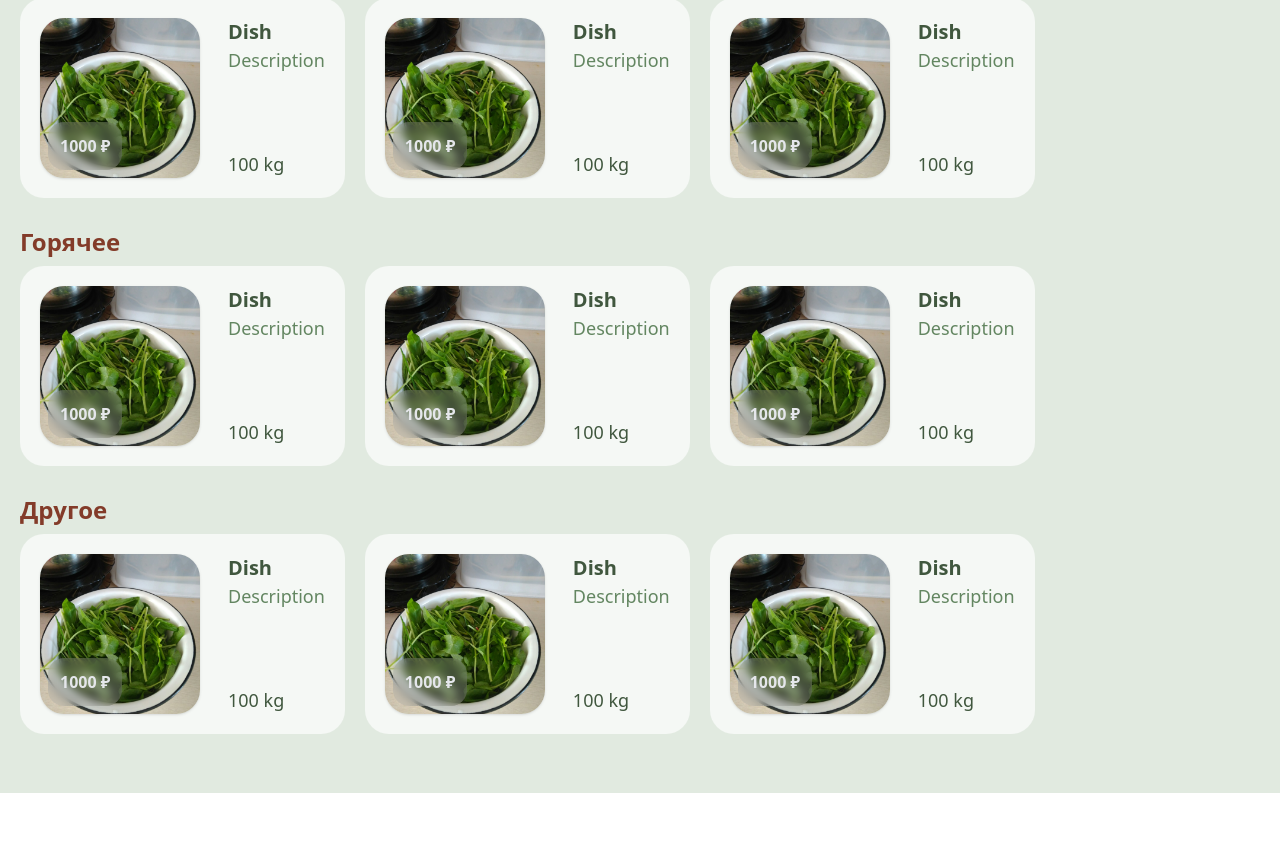
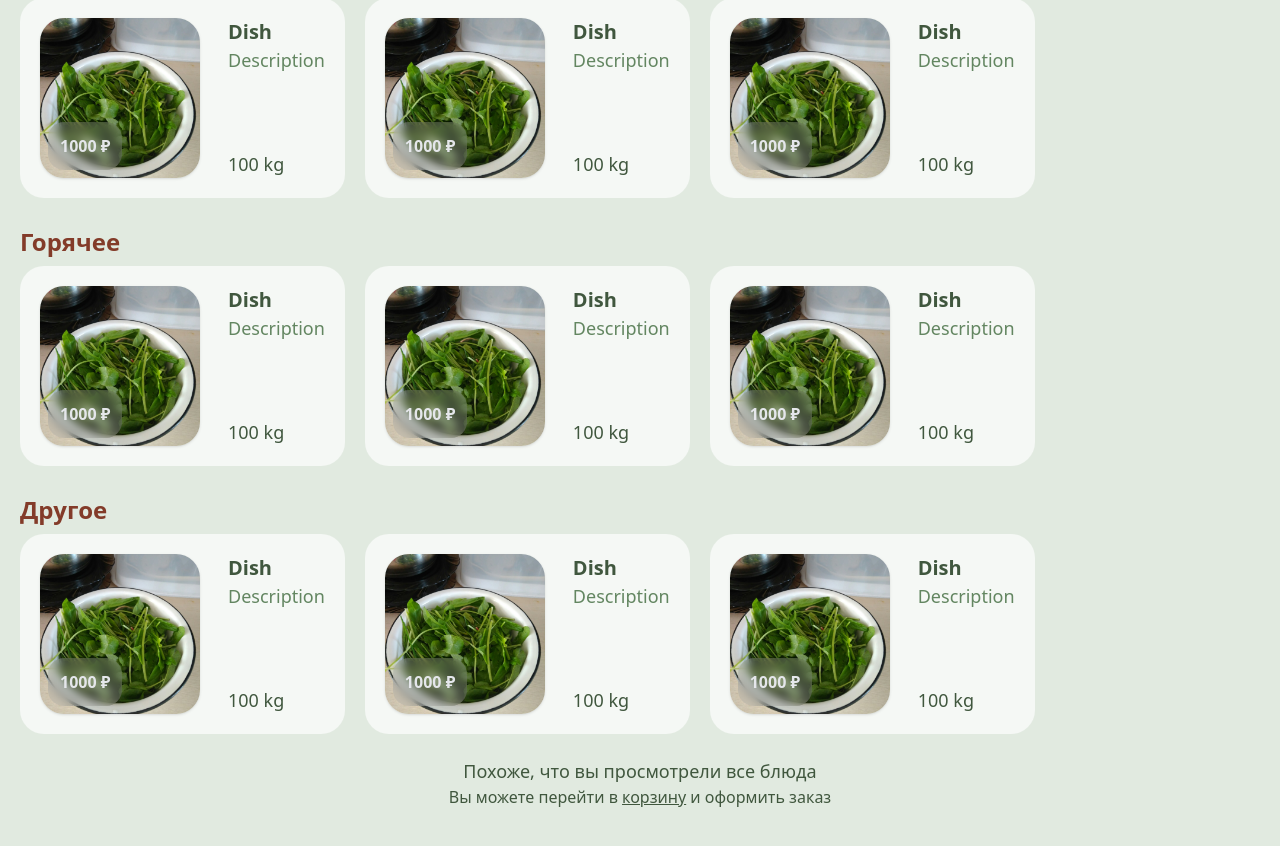
Before and after one commit to Kexogg/qrcafe, a React (Vite) app in the folder client/: page /customer/home in a window 1280 px wide. Shown: the part 1638-2484 px from the top of the page. Before the commit the page ends 2431 px from the top, so only its background shows below. Built offline with nearby package versions, Linux system fonts and the light colour scheme.

Commit message:
fix scrolling

```diff
--- a/client/src/components/UI/Catalog/Catalog.tsx
+++ b/client/src/components/UI/Catalog/Catalog.tsx
@@ -3,6 +3,7 @@ import food_placeholder from "/public/food_placeholder.jpg";
 import {Dish} from "../../../types/Dish.ts";
 import DishCard from "../DishCard/DishCard.tsx";
 import {useEffect, useRef, useState} from "react";
+import {Link} from "react-router-dom";
 
 type CatalogProps = {
     title: string;
@@ -50,7 +51,7 @@ export const Catalog = ({title}: CatalogProps) => {
                     setActiveCategory(entry.target.id);
                 }
             });
-        }, { threshold: 1 });
+        }, {threshold: 1});
 
         categoryRefs.current.forEach((ref) => {
             if (ref) observer.observe(ref);
@@ -66,7 +67,7 @@ export const Catalog = ({title}: CatalogProps) => {
     const scrollToCategory = (category: string) => {
         const categoryRef = categoryRefs.current.find((ref) => ref?.id === category);
         if (headerRef.current?.offsetHeight && categoryRef) {
-            window.scrollTo({ top: categoryRef?.offsetTop - headerRef.current.offsetHeight, behavior: 'smooth'});
+            window.scrollTo({top: categoryRef?.offsetTop - headerRef.current.offsetHeight, behavior: 'smooth'});
         }
     }
 
@@ -77,7 +78,8 @@ export const Catalog = ({title}: CatalogProps) => {
                 <nav>
                     <ul className={'flex gap-3 overflow-x-scroll pb-1 px-5 no-scrollbar'}>
                         {categories.map((category) => {
-                            return <Chip active={category.name === activeCategory} text={category.name} key={category.name} onClick={() => scrollToCategory(category.name)}/>
+                            return <Chip active={category.name === activeCategory} text={category.name}
+                                         key={category.name} onClick={() => scrollToCategory(category.name)}/>
                         })}
                     </ul>
                 </nav>
@@ -102,6 +104,11 @@ export const Catalog = ({title}: CatalogProps) => {
                     })
                 }
             </ul>
+            <section className={'text-center my-6 text-primary-700'}>
+                <h3> Похоже, что вы просмотрели все блюда </h3>
+                <p>Вы можете перейти в <Link className={'underline'} to={'/customer/cart'}>корзину</Link> и оформить
+                    заказ</p>
+            </section>
         </section>
 
     );
```
